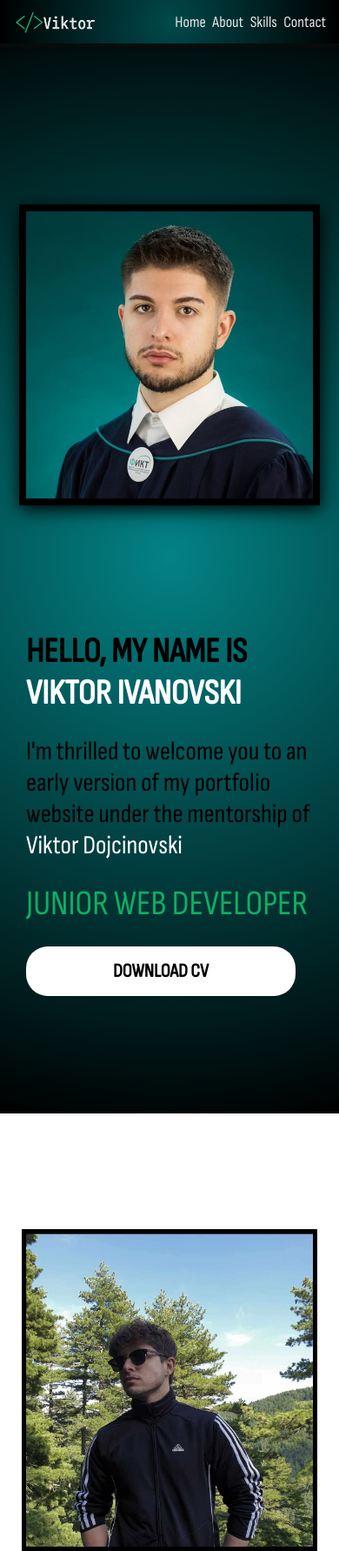
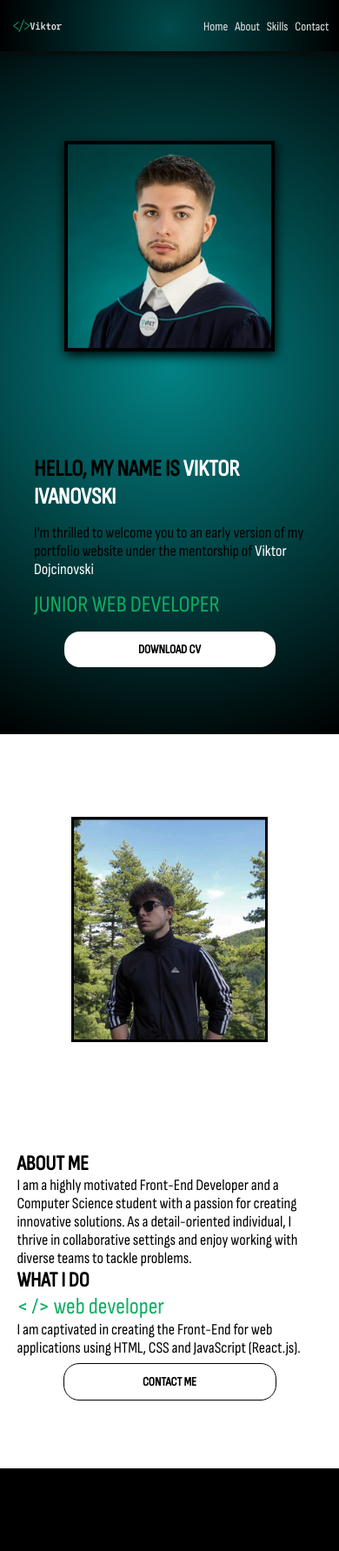
Before and after one commit to ivanovski-viktor/project-portfolio, a website built with Parcel: page portfolio-flexbox/flexbox.html in a window 390 px wide. Shown: the top 1783 px of the page at 87% size. Built offline with nearby package versions, Linux system fonts and the light colour scheme.

Commit message:
Final changes to flexbox version

```diff
--- a/portfolio-flexbox/flexbox.css
+++ b/portfolio-flexbox/flexbox.css
@@ -18,21 +18,21 @@ a {
 }
 /* Span for Name */
 .name {
-  font-size: 40px;
+  font-size: 2rem;
   color: #fff;
 }
 /* Buttons */
 .contact-btns {
   display: block;
   text-align: center;
-  width: 250px;
+  width: 25vw;
   background-color: #fff;
-  padding: 15px 30px;
+  padding: 1rem 2rem;
   color: #000;
-  border: 2px solid black;
-  border-radius: 25px;
+  border: 0.15rem solid black;
+  border-radius: 1.5rem;
   text-transform: uppercase;
-  font-size: 22px;
+  font-size: 1.2rem;
   font-weight: 600;
 }
 .contact-btns:hover {
@@ -46,14 +46,14 @@ html {
 
 /* HEADER */
 #header {
-  height: 70px;
+  height: 7vh;
   position: fixed;
   top: 0;
   left: 0;
   right: 0;
   background: radial-gradient(circle, #025153, #000);
   opacity: 90%;
-  box-shadow: 0px 5px 5px #0c0c0c;
+  box-shadow: 0 0.3rem 0.3rem #0c0c0c;
   /* flex */
   display: flex;
   align-items: center;
@@ -61,20 +61,20 @@ html {
 }
 /* Logo */
 #header #Logo {
-  margin-left: 10px;
-  height: 50px;
-  width: auto;
+  margin-left: 1vw;
+  height: auto;
+  width: 12vw;
 }
 /* Nav Bar */
 #header nav ul {
   list-style: none;
   display: flex;
-  margin-right: 30px;
+  margin-right: 3vw;
   padding: 0;
-  gap: 20px;
+  gap: 2vw;
 }
 #header nav ul li a {
-  font-size: 22px;
+  font-size: 1.2rem;
   color: #fff;
 }
 #header nav ul li a:hover {
@@ -83,14 +83,13 @@ html {
 
 /*SECTIONS */
 .sections {
-  height: 880px;
-  padding-top: 100px;
+  height: 95vh;
+  padding-top: 5vh;
   display: flex;
   justify-content: space-between;
   align-items: center;
-  padding-left: 150px;
-  padding-right: 150px;
-  gap: 20px;
+  padding-left: 10vw;
+  padding-right: 10vw;
 }
 
 /* Home Section */
@@ -98,29 +97,29 @@ html {
   background: radial-gradient(circle, #038285, #000);
 }
 #container-home {
-  width: 600px;
+  width: 30vw;
 }
 .heading {
-  font-size: 60px;
+  font-size: 2.2rem;
   font-weight: 800;
   color: #000;
 }
 #container-home .heading span {
-  font-size: 60px;
+  font-size: 2.2rem;
   position: relative;
   left: -100%;
   animation: slideRight 2.5s forwards;
 }
 .description {
-  font-size: 30px;
+  font-size: 1.5rem;
   font-weight: 500;
   color: #000;
 }
 #container-home .description span {
-  font-size: 30px;
+  font-size: 1.5rem;
 }
 .highlighted-text {
-  font-size: 40px;
+  font-size: 2.2rem;
   color: #0eaf63;
   position: relative;
   left: -100%;
@@ -136,17 +135,17 @@ html {
   }
 }
 #container-home a {
-  margin-top: 100px;
+  margin-top: 7.5vh;
 }
 
 #profile-img {
-  width: 500px;
+  width: 30vw;
   border-bottom-left-radius: 50%;
-  border: 8px solid #000;
-  box-shadow: 1px 5px 20px#000;
+  border: 0.4rem solid #000;
+  box-shadow: 0.1rem 0.3rem 1rem#000;
 }
 #container-home p {
-  margin-bottom: 25px;
+  margin-bottom: 1.2rem;
 }
 #container-home .contact-btns {
   border: none;
@@ -154,20 +153,21 @@ html {
 
 /* About Section */
 #container-about {
-  width: 600px;
+  height: 60vh;
+  width: 40vw;
+  display: flex;
+  flex-direction: column;
+  justify-content: space-evenly;
 }
-#container-about .heading {
-  margin-top: 20px;
-}
-#section-about a {
-  margin-top: 30px;
+#container-about a {
+  margin-top: 0.6rem;
 }
 
 /* img */
 #image-fun {
-  width: 500px;
+  width: 30vw;
   height: auto;
-  border: 5px solid #000;
+  border: 0.3rem solid #000;
 }
 
 /* Skills Section */
@@ -175,61 +175,60 @@ html {
   background-color: #000;
 }
 #section-skills img {
-  width: 450px;
+  width: 30vw;
 }
 #section-skills .heading,
 #section-skills .description {
   color: #fff;
 }
 #section-skills .description {
-  font-size: 50px;
+  font-size: 2.5rem;
   list-style: none;
-  padding: 10px;
+  padding: 0.6rem;
 }
 #section-skills ul {
   padding-left: 0px;
-  margin-top: 45px;
+  margin-top: 2rem;
 }
 
 /* Contact Section */
 .image-link {
-  width: 100px;
+  width: 5vw;
 }
 
 #container-contactInfo {
-  width: 600px;
+  width: 30vw;
 }
 #container-contactInfo p {
-  margin-bottom: 50px;
+  margin-bottom: 2.5rem;
 }
 
 #container-contact {
-  padding-left: 30px;
-  border-left: 5px solid black;
-  width: 400px;
+  padding-left: 1.8rem;
+  border-left: 0.3rem solid black;
+  width: 30vw;
   display: flex;
   flex-direction: column;
-  width: 450px;
 }
 #container-contact a {
   height: 125px;
   display: flex;
   align-items: center;
-  gap: 20px;
+  gap: 1.2rem;
 }
 
 #container-contact .text-SocialMedia {
   display: inline;
   color: #000;
-  font-size: 50px;
+  font-size: 2.5rem;
 }
 #container-contact .text-SocialMedia:hover {
   color: #0eaf63;
 }
 
 #container-contact a img {
-  height: 125px;
-  width: 125px;
+  height: 5rem;
+  width: 5rem;
 }
 
 /* FOOTER */
@@ -237,142 +236,75 @@ footer {
   background-color: #bebebe;
 }
 footer .address {
-  padding: 50px 0;
+  padding: 5vh 0;
   display: flex;
   justify-content: space-evenly;
   flex-wrap: wrap;
 }
 footer .image-link {
-  width: 50px;
+  width: 2.5rem;
   filter: grayscale(70%);
 }
 
-@media (max-width: 1150px) {
-  /* Lowering padding left/right */
+@media (max-width: 768px) {
+  html {
+    font-size: 12px;
+  }
+  .contact-btns {
+    width: 50vw;
+    margin-top: 0px;
+  }
+  #container-home {
+    display: flex;
+    flex-direction: column;
+    align-items: center;
+    justify-content: space-evenly;
+  }
+  #container-home a {
+    margin-top: 0;
+  }
+  #header #Logo {
+    width: 20vw;
+  }
+  /*SECTIONS */
   .sections {
-    padding-left: 50px;
-    padding-right: 50px;
-    gap: 10px;
+    height: 90vh;
+    padding-top: 10vh;
+    display: flex;
+    flex-direction: column-reverse;
+    justify-content: space-evenly;
+    align-items: center;
+    padding-left: 5vw;
+    padding-right: 5vw;
+    gap: 5vh;
   }
+
   /* Adjusting values in section-home */
   #container-home {
-    width: 350px;
-  }
-  .heading,
-  #container-home .heading span {
-    font-size: 40px;
-  }
-  .description,
-  #container-home .description span {
-    font-size: 30px;
+    width: 80vw;
   }
   #profile-img {
-    width: 350px;
+    width: 60vw;
+    border-bottom-left-radius: 0;
   }
 
   /* Adjustinng values in section-about */
   #container-about {
-    width: 350px;
-    margin-top: -100px;
+    width: auto;
+    height: 50vh;
+    margin-top: 0;
+    display: flex;
+    flex-direction: column;
+    align-items: center;
+    justify-content: center;
   }
   /* img */
   #image-fun {
-    width: 350px;
-  }
-
-  /* No styling required in section-skills */
-
-  /* Contact Section */
-  .image-link {
-    width: 50px;
-  }
-
-  #container-contactInfo {
-    width: 350px;
-  }
-  #container-contactInfo p {
-    margin-bottom: 50px;
-  }
-  #container-contact {
-    display: flex;
-    flex-direction: column;
-    width: 250px;
-  }
-  #container-contact a {
-    height: 100px;
-    display: flex;
-    align-items: center;
-    gap: 10px;
-  }
-  #container-contact .text-SocialMedia {
-    margin: 0;
-    font-size: 40px;
-  }
-
-  #container-contact a img {
-    height: 75px;
-    width: 75px;
-  }
-}
-
-@media (max-width: 768px) {
-  /* HEADER */
-  #header {
-    height: 50px;
-    z-index: 1;
-  }
-  /* Logo */
-  #header #Logo {
-    margin-left: 0;
-    height: 35px;
-  }
-  /* Nav Bar */
-  #header nav ul {
-    margin-right: 15px;
-    padding: 0;
-    gap: 7.5px;
-  }
-  #header nav ul li a {
-    font-size: 18px;
-  }
-
-  /*SECTIONS */
-  .sections {
-    height: 1180px;
-    padding-top: 100px;
-    display: flex;
-    flex-direction: column-reverse;
-    justify-content: space-evenly;
-    align-items: center;
-    padding-left: 15px;
-    padding-right: 15px;
-    gap: 10px;
-  }
-
-  /* Adjusting values in section-home */
-  #container-home {
-    width: 330px;
-  }
-  #profile-img {
-    width: 330px;
-    border-bottom-left-radius: 0;
-  }
-  #container-home .contact-btns {
-    margin-top: 0;
-  }
-
-  /* Adjustinng values in section-about */
-  #container-about {
-    width: 330px;
-    margin-top: 0;
-  }
-  /* img */
-  #image-fun {
-    height: 360px;
-    width: 330px;
+    width: auto;
+    height: 30vh;
   }
   #container-about .heading {
-    font-size: 35px;
+    font-size: 2rem;
   }
 
   /*styling section-skills */
@@ -380,31 +312,23 @@ footer .image-link {
     flex-direction: column;
   }
   #section-skills #img-skills {
-    width: 350px;
+    width: auto;
+    height: 35vh;
   }
 
   /* Contact Section */
   .sections + #section-contact {
     flex-direction: column;
   }
-  .image-link {
-    width: 50px;
-  }
   #container-contactInfo {
-    width: 330px;
+    width: auto;
   }
   #container-contact {
-    width: 310px;
+    height: 50vh;
+    width: 85vw;
   }
   #container-contact a {
-    height: 100px;
-    gap: 10px;
-  }
-  #container-contact .text-SocialMedia {
-    font-size: 40px;
-  }
-  #container-contact a img {
-    height: 75px;
-    width: 75px;
+    height: 8rem;
+    gap: 0.8rem;
   }
 }
--- a/portfolio-flexbox/flexbox.html
+++ b/portfolio-flexbox/flexbox.html
@@ -27,6 +27,7 @@
       <!-- Home section -->
       <section class="sections" id="section-home">
         <div id="container-home">
+          <div>
             <p class="heading">
               HELLO, MY NAME IS
               <span class="name">VIKTOR IVANOVSKI</span>
@@ -37,6 +38,7 @@
               <span class="name">Viktor Dojcinovski</span>
             </p>
             <p class="highlighted-text">JUNIOR WEB DEVELOPER</p>
+          </div>
           <a class="contact-btns" href="../images/html-img.png" download="#">
             Download CV
           </a>
@@ -50,19 +52,26 @@
       <!-- About section -->
       <section class="sections" id="section-about">
         <div id="container-about">
+          <div>
+            <div>
               <p class="heading">ABOUT ME</p>
               <p class="description">
-            I am a highly motivated Front-End Developer and a Computer Science
-            student with a passion for creating innovative solutions. As a
-            detail-oriented individual, I thrive in collaborative settings and
-            enjoy working with diverse teams to tackle problems.
+                I am a highly motivated Front-End Developer and a Computer
+                Science student with a passion for creating innovative
+                solutions. As a detail-oriented individual, I thrive in
+                collaborative settings and enjoy working with diverse teams to
+                tackle problems.
               </p>
+            </div>
+            <div>
               <p class="heading">WHAT I DO</p>
               <p class="highlighted-text">&lt; /&gt; web developer</p>
               <p class="description">
-            I am captivated in creating the Front-End for web applications using
-            HTML, CSS and JavaScript (React.js).
+                I am captivated in creating the Front-End for web applications
+                using HTML, CSS and JavaScript (React.js).
               </p>
+            </div>
+          </div>
           <a class="contact-btns" href="#section-contact"> Contact Me </a>
         </div>
         <div id="image-fun-container">
```
Lines whose indentation alone changed are shown as unchanged.
